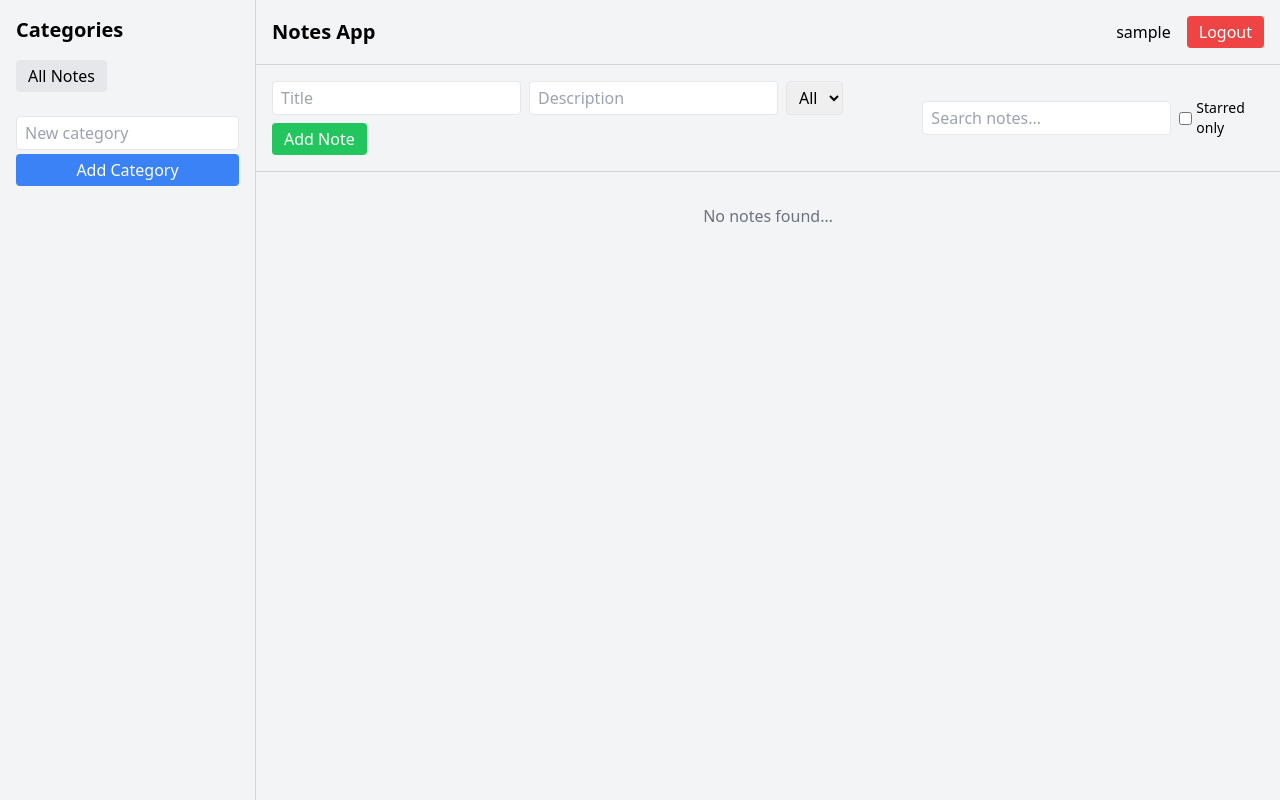
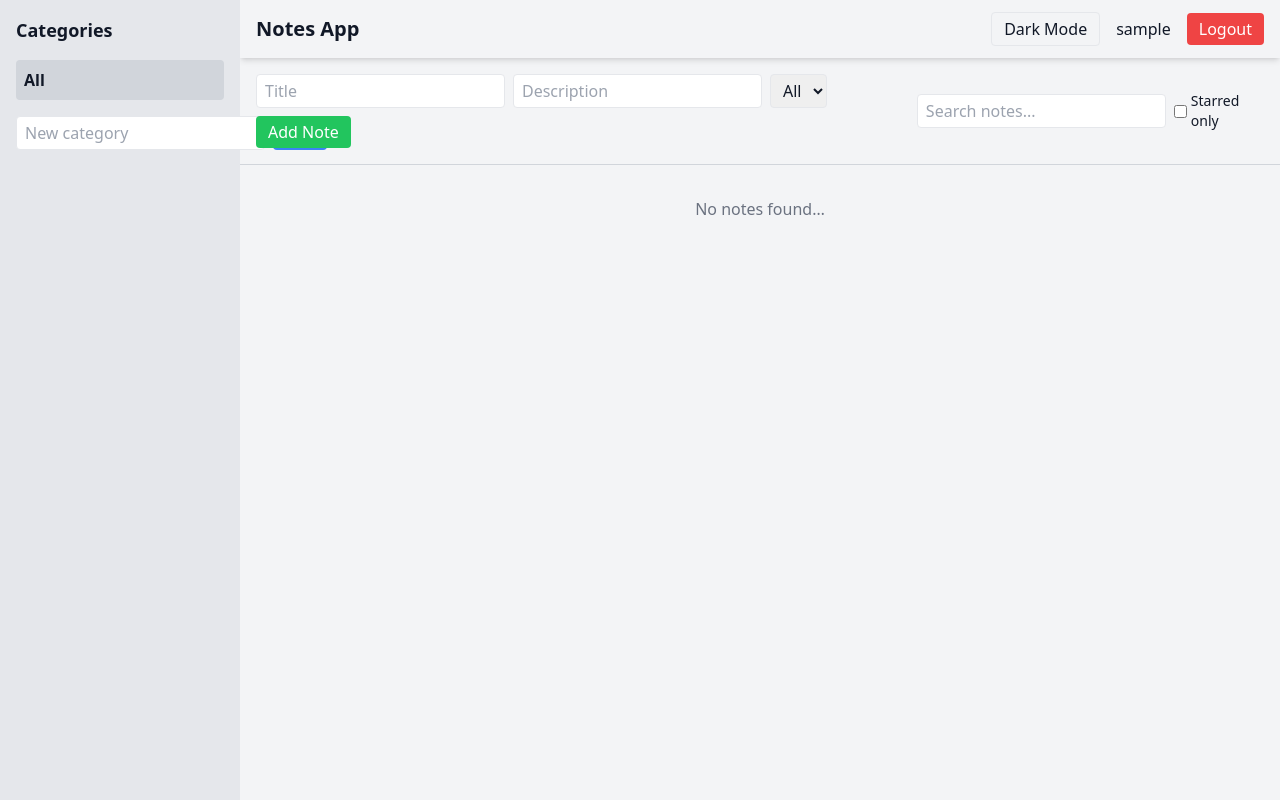
Before and after one commit to saruchi3031/React-notes-app, a React (Create React App) app: page /dashboard in a window 1280 px wide. Built offline with nearby package versions, Linux system fonts and the light colour scheme; sample sign-in values are in the browser's storage.

Commit message:
Adding Dark mode

```diff
--- a/src/components/Dashboard.js
+++ b/src/components/Dashboard.js
@@ -30,10 +30,25 @@ const Dashboard = () => {
   const [category, setCategory] = useState("All");
   const [editingNote, setEditingNote] = useState(null);
 
-  // Load notes/categories from LocalStorage on mount
+  // Dark Mode state
+  const [darkMode, setDarkMode] = useState(
+    localStorage.getItem("darkMode") === "true"
+  );
+
   useEffect(() => {
+    // Load notes + categories from LocalStorage
     dispatch(loadFromLocalStorage());
   }, [dispatch]);
+
+  useEffect(() => {
+    // Apply dark mode class to <html>
+    if (darkMode) {
+      document.documentElement.classList.add("dark");
+    } else {
+      document.documentElement.classList.remove("dark");
+    }
+    localStorage.setItem("darkMode", darkMode);
+  }, [darkMode]);
 
   const handleAddNote = () => {
     if (title.trim() && description.trim()) {
@@ -55,32 +70,37 @@ const Dashboard = () => {
   };
 
   return (
-    <div className="flex h-screen">
-      <Sidebar />
+    <div className="flex h-screen bg-gray-100 dark:bg-gray-900 text-gray-900 dark:text-gray-100 transition-colors duration-300">
+      <Sidebar darkMode={darkMode} />
 
       <div className="flex-1 flex flex-col overflow-hidden">
-        <Navbar username={username} onLogout={handleLogout} />
+        <Navbar
+          username={username}
+          onLogout={handleLogout}
+          darkMode={darkMode}
+          setDarkMode={setDarkMode}
+        />
 
-        {/* Add + Search section */}
-        <div className="p-4 border-b border-gray-300 space-y-2 md:space-y-0 md:flex md:items-center md:justify-between">
+        {/* Add + Search Section */}
+        <div className="p-4 border-b border-gray-300 dark:border-gray-700 space-y-2 md:space-y-0 md:flex md:items-center md:justify-between">
           {/* Left: Add Note Form */}
           <div className="flex flex-wrap items-center gap-2">
             <input
               type="text"
               placeholder="Title"
-              className="border rounded px-2 py-1"
+              className="border rounded px-2 py-1 dark:bg-gray-700 dark:text-gray-200 dark:border-gray-600"
               value={title}
               onChange={(e) => setTitle(e.target.value)}
             />
             <input
               type="text"
               placeholder="Description"
-              className="border rounded px-2 py-1"
+              className="border rounded px-2 py-1 dark:bg-gray-700 dark:text-gray-200 dark:border-gray-600"
               value={description}
               onChange={(e) => setDescription(e.target.value)}
             />
             <select
-              className="border rounded px-2 py-1"
+              className="border rounded px-2 py-1 dark:bg-gray-700 dark:text-gray-200 dark:border-gray-600"
               value={category}
               onChange={(e) => setCategory(e.target.value)}
             >
@@ -94,7 +114,7 @@ const Dashboard = () => {
 
             <button
               onClick={handleAddNote}
-              className="px-3 py-1 bg-green-500 text-white rounded"
+              className="px-3 py-1 bg-green-500 text-white rounded dark:bg-green-600 hover:bg-green-600 dark:hover:bg-green-500 transition-colors"
             >
               Add Note
             </button>
@@ -105,7 +125,7 @@ const Dashboard = () => {
             <input
               type="text"
               placeholder="Search notes..."
-              className="border rounded px-2 py-1"
+              className="border rounded px-2 py-1 dark:bg-gray-700 dark:text-gray-200 dark:border-gray-600"
               value={searchQuery}
               onChange={(e) => dispatch(setSearchQuery(e.target.value))}
             />
@@ -124,7 +144,7 @@ const Dashboard = () => {
           </div>
         </div>
 
-        {/* Notes list */}
+        {/* Notes List */}
         <div className="flex-1 overflow-auto p-4">
           <NotesList notes={notes} onEdit={(note) => setEditingNote(note)} />
         </div>
--- a/src/components/EditNoteModal.js
+++ b/src/components/EditNoteModal.js
@@ -1,67 +1,55 @@
-import React, { useState, useEffect } from "react";
+import React, { useState } from "react";
 
 const EditNoteModal = ({ note, categories, onClose, onSave }) => {
-  const [title, setTitle] = useState("");
-  const [description, setDescription] = useState("");
-  const [category, setCategory] = useState("");
+  const [title, setTitle] = useState(note.title);
+  const [description, setDescription] = useState(note.description);
+  const [category, setCategory] = useState(note.category);
 
-  useEffect(() => {
-    if (note) {
-      setTitle(note.title);
-      setDescription(note.description);
-      setCategory(note.category);
-    }
-  }, [note]);
-
-  if (!note) return null;
+  const handleSave = () => {
+    onSave({ ...note, title, description, category });
+  };
 
   return (
-    <div className="fixed inset-0 bg-black bg-opacity-40 flex justify-center items-center">
-      <div className="bg-white p-5 rounded shadow-lg w-96">
-        <h2 className="text-lg font-bold mb-3">Edit Note</h2>
+    <div className="fixed inset-0 bg-black bg-opacity-50 flex items-center justify-center z-50">
+      <div className="bg-white dark:bg-gray-800 dark:text-gray-200 rounded shadow-lg w-96 p-4">
+        <h2 className="text-lg font-bold mb-4">Edit Note</h2>
 
         <input
-          className="border w-full mb-2 p-2 rounded"
+          type="text"
           placeholder="Title"
+          className="w-full border rounded px-2 py-1 mb-2 dark:bg-gray-700 dark:text-gray-200 dark:border-gray-600"
           value={title}
           onChange={(e) => setTitle(e.target.value)}
         />
-
         <input
-          className="border w-full mb-2 p-2 rounded"
+          type="text"
           placeholder="Description"
+          className="w-full border rounded px-2 py-1 mb-2 dark:bg-gray-700 dark:text-gray-200 dark:border-gray-600"
           value={description}
           onChange={(e) => setDescription(e.target.value)}
         />
-
         <select
-          className="border w-full mb-3 p-2 rounded"
+          className="w-full border rounded px-2 py-1 mb-4 dark:bg-gray-700 dark:text-gray-200 dark:border-gray-600"
           value={category}
           onChange={(e) => setCategory(e.target.value)}
         >
           {categories.map((cat) => (
-            <option key={cat}>{cat}</option>
+            <option key={cat} value={cat}>
+              {cat}
+            </option>
           ))}
         </select>
 
         <div className="flex justify-end gap-2">
           <button
-            className="px-3 py-1 border rounded"
             onClick={onClose}
+            className="px-3 py-1 border rounded dark:border-gray-600 hover:bg-gray-100 dark:hover:bg-gray-700 transition-colors"
           >
             Cancel
           </button>
-
           <button
-            className="px-3 py-1 bg-blue-600 text-white rounded"
-            onClick={() =>
-              onSave({
-                id: note.id,
-                title,
-                description,
-                category,
-              })
-            }
+            onClick={handleSave}
+            className="px-3 py-1 bg-green-500 text-white rounded dark:bg-green-600 hover:bg-green-600 dark:hover:bg-green-500 transition-colors"
           >
             Save
           </button>
--- a/src/components/Navbar.js
+++ b/src/components/Navbar.js
@@ -1,14 +1,30 @@
 import React from "react";
 
-const Navbar = ({ username, onLogout }) => {
+const Navbar = ({ username, onLogout, darkMode, setDarkMode }) => {
   return (
-    <div className="w-full flex justify-between items-center p-4 bg-gray-100 border-b border-gray-300">
-      <div className="font-bold text-xl">Notes App</div>
-      <div className="flex items-center space-x-4">
-        <span>{username}</span>
+    <div className="flex items-center justify-between px-4 py-3 bg-gray-100 dark:bg-gray-900 text-gray-900 dark:text-gray-100 shadow-md">
+
+      {/* Left: App title */}
+      <h1 className="text-xl font-bold">Notes App</h1>
+
+      {/* Right: User actions */}
+      <div className="flex items-center gap-4">
+
+        {/* Dark mode toggle */}
         <button
+          className="px-3 py-1 border rounded hover:bg-gray-200 dark:hover:bg-gray-800 transition-colors"
+          onClick={() => setDarkMode(!darkMode)}
+        >
+          {darkMode ? "Light Mode" : "Dark Mode"}
+        </button>
+
+        {/* Username */}
+        <span className="font-medium">{username}</span>
+
+        {/* Logout */}
+        <button
+          className="px-3 py-1 bg-red-500 text-white rounded hover:bg-red-600 dark:hover:bg-red-600 transition-colors"
           onClick={onLogout}
-          className="px-3 py-1 bg-red-500 text-white rounded"
         >
           Logout
         </button>
--- a/src/components/Sidebar.js
+++ b/src/components/Sidebar.js
@@ -1,55 +1,65 @@
 import React, { useState } from "react";
 import { useSelector, useDispatch } from "react-redux";
-import { setFilterCategory } from "../store/notesSlice";
+import { addCategory, setFilterCategory } from "../store/notesSlice";
 
-const Sidebar = () => {
+const Sidebar = ({ darkMode }) => {
   const dispatch = useDispatch();
   const categories = useSelector((state) => state.notes.categories);
+  const filterCategory = useSelector((state) => state.notes.filterCategory);
+
   const [newCategory, setNewCategory] = useState("");
 
   const handleAddCategory = () => {
-    if (newCategory.trim() !== "") {
-      dispatch({ type: "notes/addCategory", payload: newCategory.trim() });
+    if (newCategory.trim()) {
+      dispatch(addCategory(newCategory));
       setNewCategory("");
     }
   };
 
   return (
-    <div className="w-64 p-4 border-r border-gray-300">
-      <h2 className="text-xl font-bold mb-4">Categories</h2>
+    <div className="w-60 bg-gray-200 dark:bg-gray-800 p-4 text-gray-900 dark:text-gray-100 flex-shrink-0">
+      <h2 className="text-lg font-bold mb-4">Categories</h2>
 
-      <button
-        className="mb-2 px-3 py-1 bg-gray-200 rounded"
-        onClick={() => dispatch(setFilterCategory("All"))}
-      >
-        All Notes
-      </button>
+      <ul className="mb-4">
+        <li
+          className={`cursor-pointer p-2 rounded ${
+            filterCategory === "All"
+              ? "bg-gray-300 dark:bg-gray-700 font-semibold"
+              : "hover:bg-gray-300 dark:hover:bg-gray-700"
+          }`}
+          onClick={() => dispatch(setFilterCategory("All"))}
+        >
+          All
+        </li>
 
-      <div className="flex flex-col space-y-1">
         {categories.map((cat) => (
-          <button
+          <li
             key={cat}
-            className="px-3 py-1 bg-gray-100 rounded text-left"
+            className={`cursor-pointer p-2 rounded ${
+              filterCategory === cat
+                ? "bg-gray-300 dark:bg-gray-700 font-semibold"
+                : "hover:bg-gray-300 dark:hover:bg-gray-700"
+            }`}
             onClick={() => dispatch(setFilterCategory(cat))}
           >
             {cat}
-          </button>
+          </li>
         ))}
-      </div>
+      </ul>
 
-      <div className="mt-4">
+      <div className="flex gap-2">
         <input
           type="text"
-          className="border rounded px-2 py-1 w-full"
           placeholder="New category"
+          className="flex-1 border rounded px-2 py-1 dark:bg-gray-700 dark:text-gray-200 dark:border-gray-600"
           value={newCategory}
           onChange={(e) => setNewCategory(e.target.value)}
         />
         <button
-          className="mt-1 w-full bg-blue-500 text-white py-1 rounded"
           onClick={handleAddCategory}
+          className="px-3 py-1 bg-blue-500 text-white rounded dark:bg-blue-600 hover:bg-blue-600 dark:hover:bg-blue-500 transition-colors"
         >
-          Add Category
+          Add
         </button>
       </div>
     </div>
--- a/tailwind.config.js
+++ b/tailwind.config.js
@@ -1,8 +1,10 @@
 module.exports = {
-  content: ["./src/**/*.{js,jsx,ts,tsx}"],
+  darkMode: 'class', // enable class-based dark mode
+  content: [
+    "./src/**/*.{js,jsx,ts,tsx}",
+  ],
   theme: {
     extend: {},
   },
-  darkMode: "class",
   plugins: [],
-};
+}
```
Also changed, not shown: src/components/NotesList.js (+12 -8 lines).
